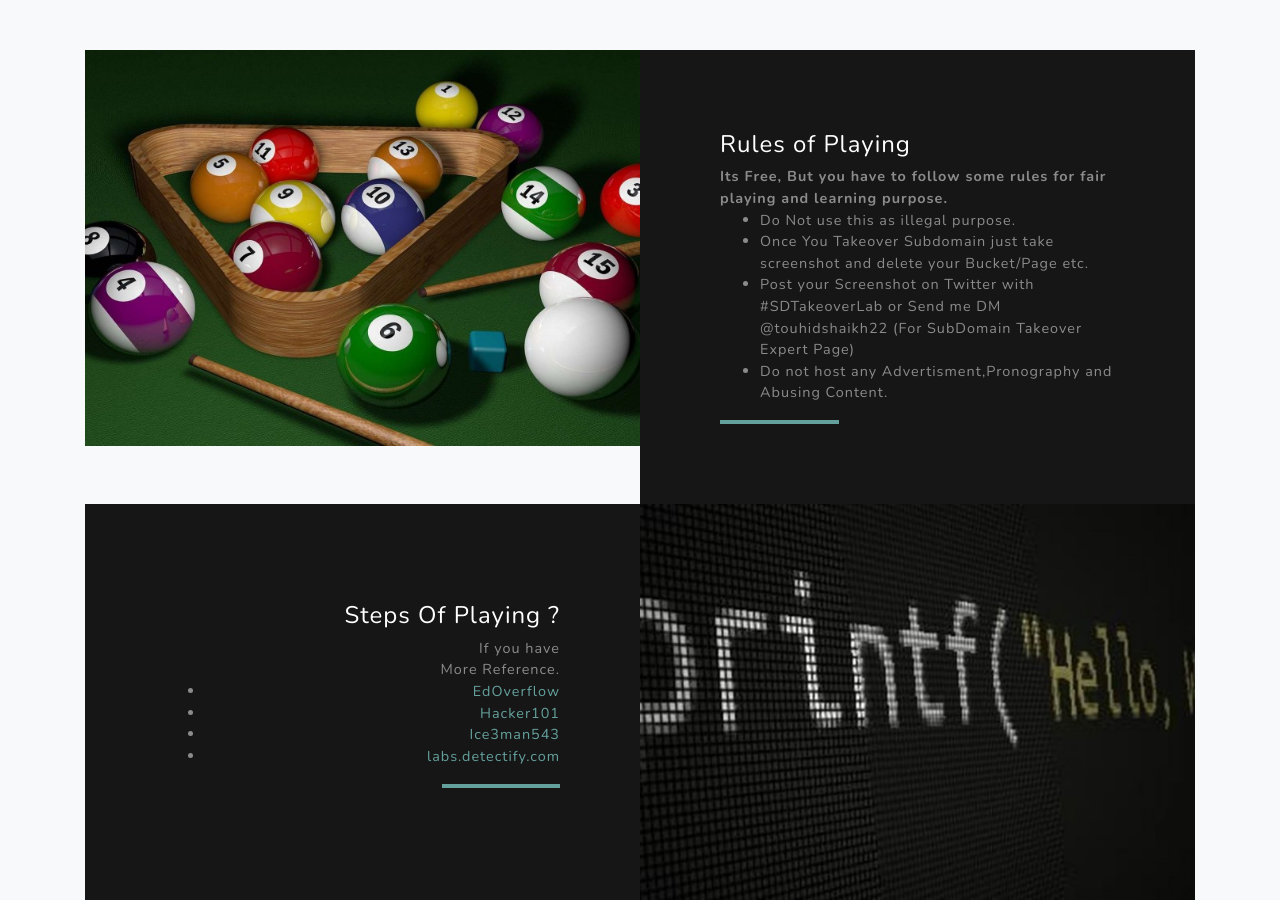
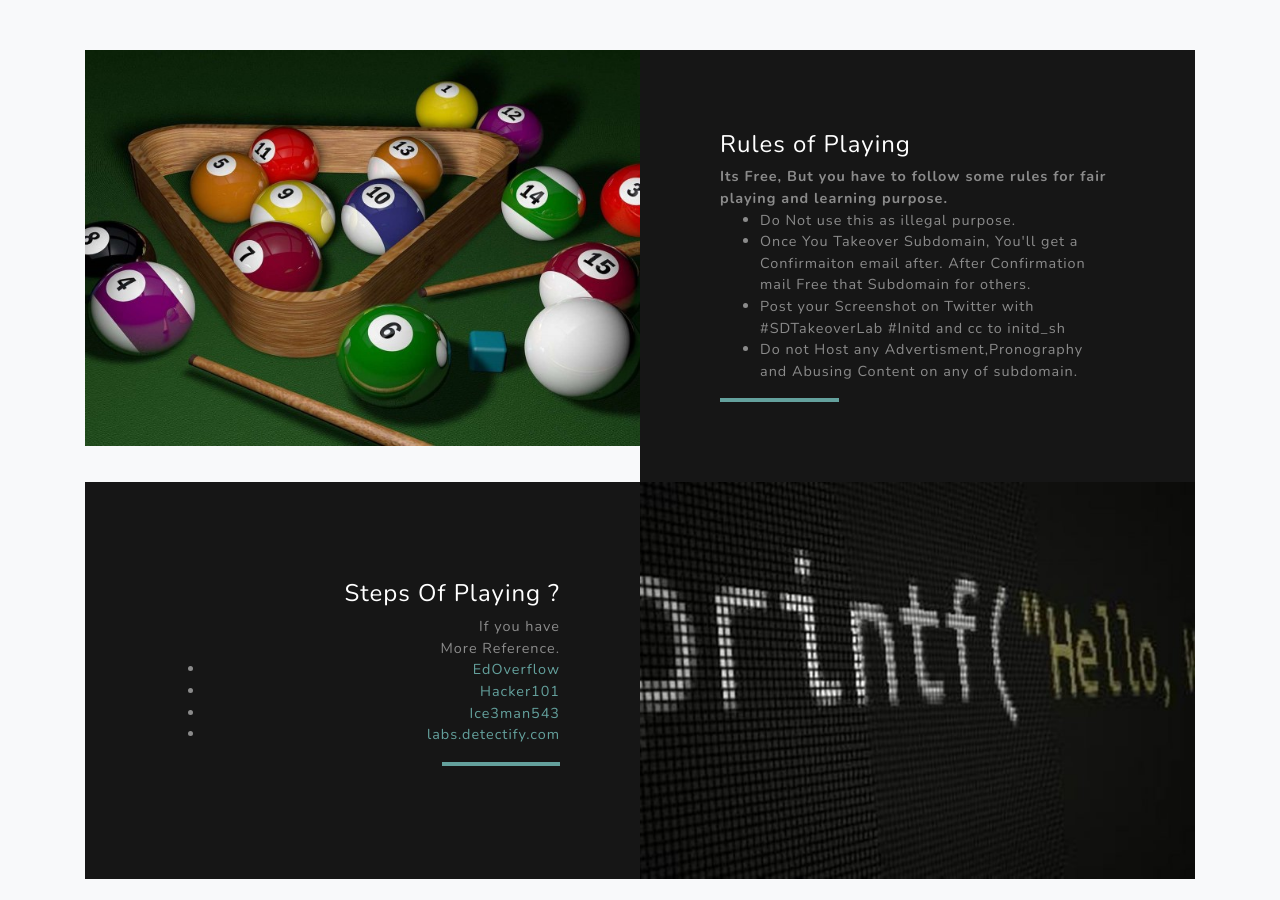
Before and after one commit to Initd-sh/SubdomainTakeoverLab, a PHP site: page / in a window 1280 px wide. Shown: the part 2680-3580 px from the top of the page. Run offline with PHP 8.4, Linux system fonts and the light colour scheme.

Commit message:
Update index.php

```diff
--- a/index.php
+++ b/index.php
@@ -1,8 +1,6 @@
 <!DOCTYPE html>
 <html lang="en">
-
   <head>
-
     <meta charset="utf-8">
     <meta name="viewport" content="width=device-width, initial-scale=1, shrink-to-fit=no">
     <meta name="description" content="Subdomain Takeover lab is FREE for everyone. This means here is a legal to takeover Subdomain of this website not my Personal Domain.">
@@ -43,9 +41,7 @@
             <li class="nav-item">
               <a class="nav-link js-scroll-trigger" href="#Lab">Lab Details</a>
             </li>
-            <li class="nav-item">
-              <a class="nav-link js-scroll-trigger" href="https://bugs.initd.sh/">Report</a>
-            </li>
+
             <li class="nav-item dropdown">
             <a class="nav-link dropdown-toggle" href="#" id="navbarDropdown" role="button" data-toggle="dropdown" aria-haspopup="true" aria-expanded="false">How To Play</a>
 
@@ -57,6 +53,16 @@
               <a class="dropdown-item js-scroll-trigger" href="#donate">Donate</a>
             </div>
             </li>
+
+            <li class="nav-item dropdown">
+            <a class="nav-link dropdown-toggle" href="#" id="navbarDropdown" role="button" data-toggle="dropdown" aria-haspopup="true" aria-expanded="false">Links</a>
+             <div class="dropdown-menu" aria-labelledby="navbarDropdown">
+              <a class="dropdown-item js-scroll-trigger" href="https://bugs.initd.sh/">Bug Report</a>
+              <a class="dropdown-item js-scroll-trigger" href="#calim-you-subdomain">Project</a>
+              <a class="dropdown-item js-scroll-trigger" href="https://blog.initd.sh/others-attacks/mis-configuration/subdomain-takeover-explained/">Blog Post</a>
+            </li>
+
+
             <li class="nav-item">
               <a class="nav-link js-scroll-trigger" href="#contact">Contact</a>
             </li>
@@ -131,9 +137,9 @@
                   <p class="mb-0 text-white-50"><b>Its Free, But you have to follow some rules for fair playing and learning purpose.</b></p>
                   <ul>
                     <li class="mb-0 text-white-50">Do Not use this as illegal purpose.</li>
-                    <li class="mb-0 text-white-50">Once You Takeover Subdomain just take screenshot and delete your Bucket/Page etc.</li>
-                    <li class="mb-0 text-white-50">Post your Screenshot on Twitter with #SDTakeoverLab or Send me DM @touhidshaikh22 (For SubDomain Takeover Expert Page)</li>
-                    <li class="mb-0 text-white-50">Do not host any Advertisment,Pronography and Abusing Content.</li>
+                    <li class="mb-0 text-white-50">Once You Takeover Subdomain, You'll get a Confirmaiton email after. After Confirmation mail Free that Subdomain for others.</li>
+                    <li class="mb-0 text-white-50">Post your Screenshot on Twitter with #SDTakeoverLab #Initd and cc to initd_sh</li>
+                    <li class="mb-0 text-white-50">Do not Host any Advertisment,Pronography and Abusing Content on any of subdomain.</li>
                   </ul>
                   <hr class="d-none d-lg-block mb-0 ml-0">
                 </div>
@@ -224,11 +230,9 @@
 
 
             <form class="form-inline d-flex" method="POST" action="index.php#verification-you-subdomain">
-
             <input type="email" class="form-control flex-fill mr-0 mr-sm-2 mb-3 mb-sm-0" id="inputEmail"  name="email" placeholder="Enter your email address...">
             <input type="text" class="form-control flex-fill mr-0 mr-sm-2 mb-3 mb-sm-0" id="subdomain" name="subdomain" placeholder="Subdomain Name...">
             <button type="submit" class="btn btn-primary mx-auto">Verify</button>
-
             </form>
 
 
```
